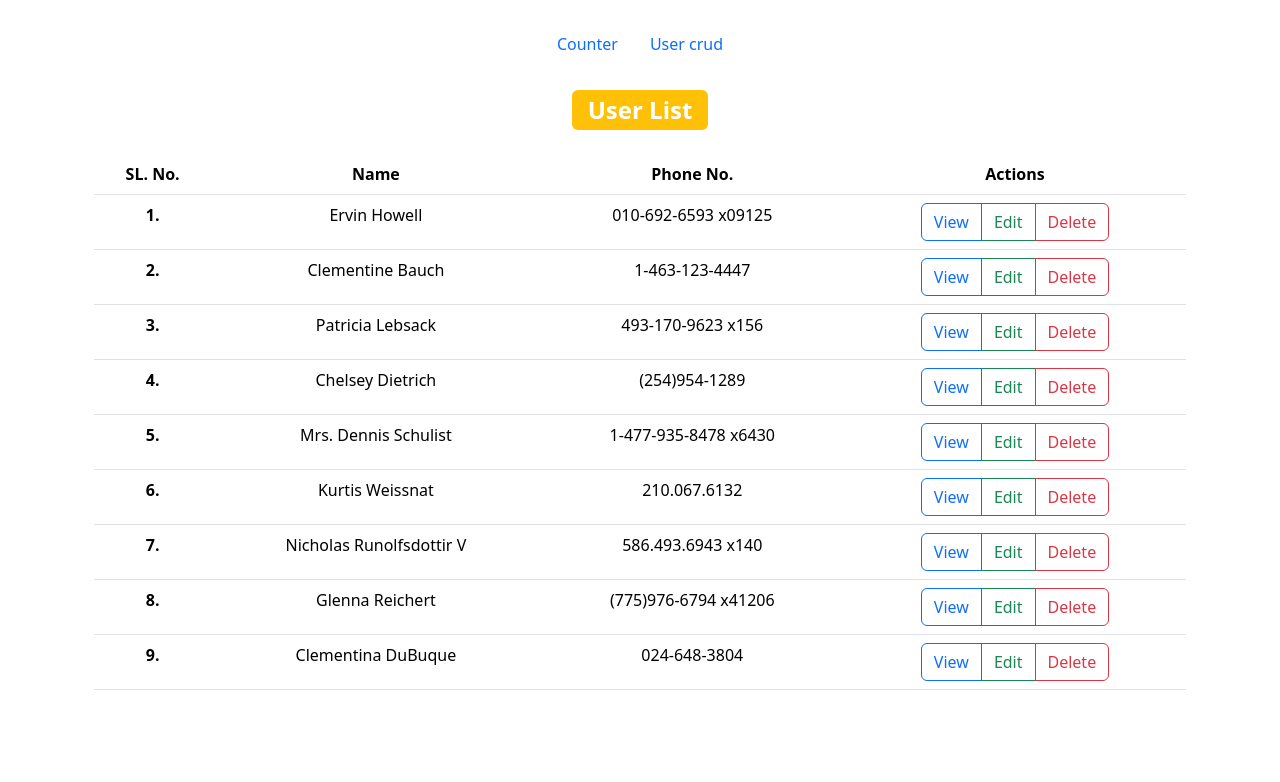
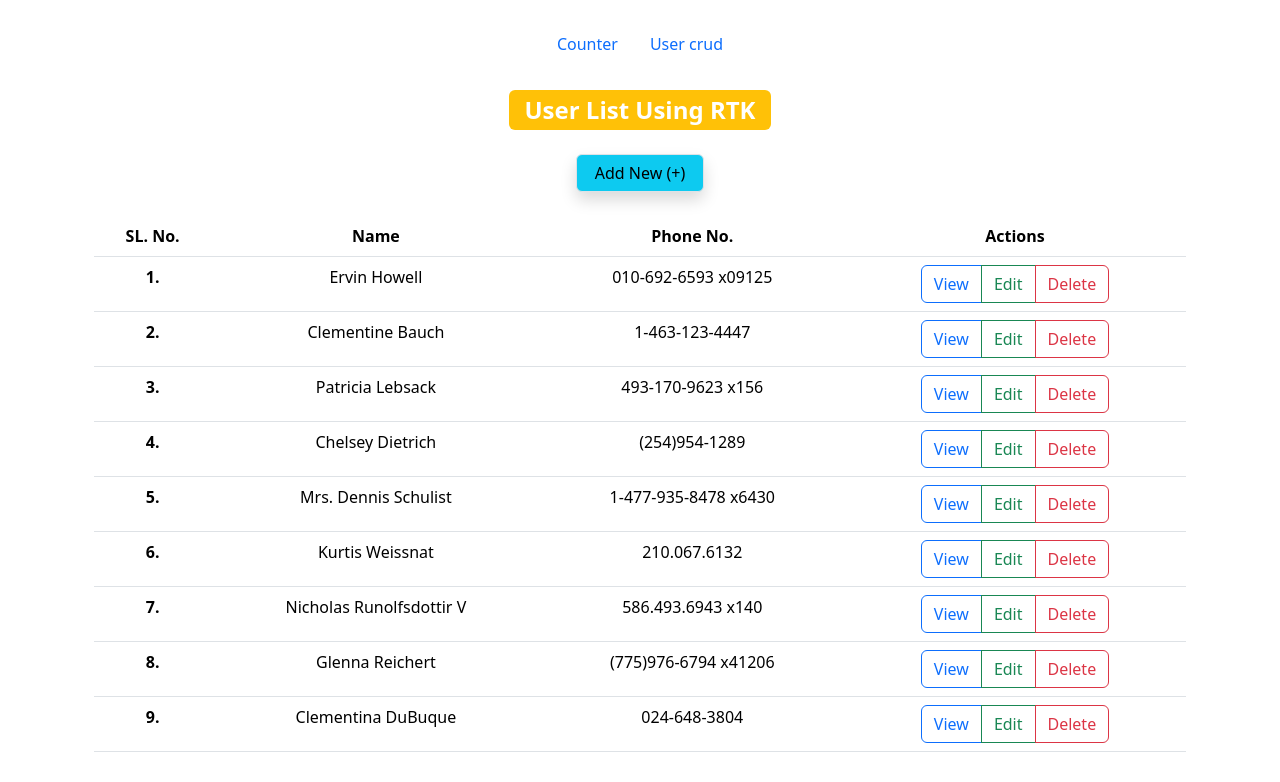
Before and after one commit to Suman-89/rtk-counter-app, a React (Create React App) app: page /user in a window 1280 px wide. Shown: the top 782 px of the page. Built offline with nearby package versions, Linux system fonts and the light colour scheme; data requests are answered from the project's data file.

Commit message:
add comp created

```diff
--- a/src/App.js
+++ b/src/App.js
@@ -5,6 +5,7 @@ import { Route, Routes } from "react-router-dom";
 import UserList from "./component/crudApp/UserList";
 import NavBar from "./component/NavBar";
 import SingleUser from "./component/crudApp/SingleUser";
+import AddNewUser from "./component/crudApp/AddNewUser";
 
 
 function App() {
@@ -18,6 +19,7 @@ function App() {
           <Route exact path="/" element={<ChildComp/>}></Route>
           <Route exact path="/user" element={<UserList/>}></Route>
           <Route exact path="/singleuser/:vid" element={<SingleUser/>}></Route>
+          <Route exact path="/create/newuser" element={<AddNewUser/>}></Route>
         </Routes>
       </div>
     </div>
--- /dev/null
+++ b/src/component/crudApp/AddNewUser.js
@@ -0,0 +1,11 @@
+import React from 'react'
+
+const AddNewUser = () => {
+  return (
+    <div>
+      AddNewUser
+    </div>
+  )
+}
+
+export default AddNewUser
--- a/src/component/crudApp/UserList.js
+++ b/src/component/crudApp/UserList.js
@@ -31,8 +31,15 @@ const UserList = () => {
     <>
       <div>
         <h2>
-          <span className="badge bg-warning">User List</span>
+          <span className="badge bg-warning">User List Using RTK</span>
         </h2>
+      </div>
+      <div className="row my-4" style={{width:'8rem',margin:'0 auto 0'}}>
+        <button type="button" className="btn btn-info border shadow"
+        onClick={()=>navToUser(`/create/newuser`)}
+        >
+          Add New (+)
+        </button>
       </div>
       <div className="container my-4">
         {loading === true ? (
```
